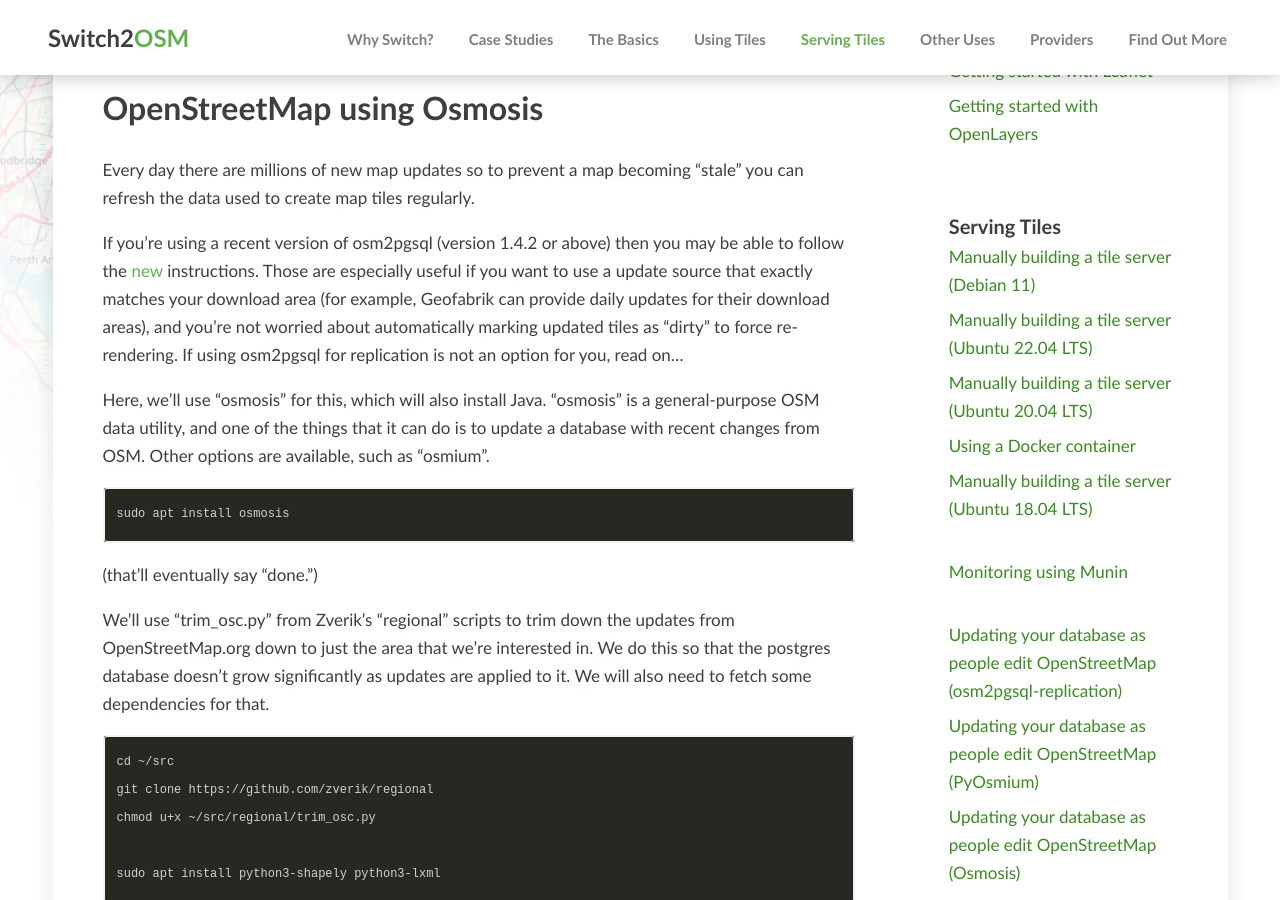
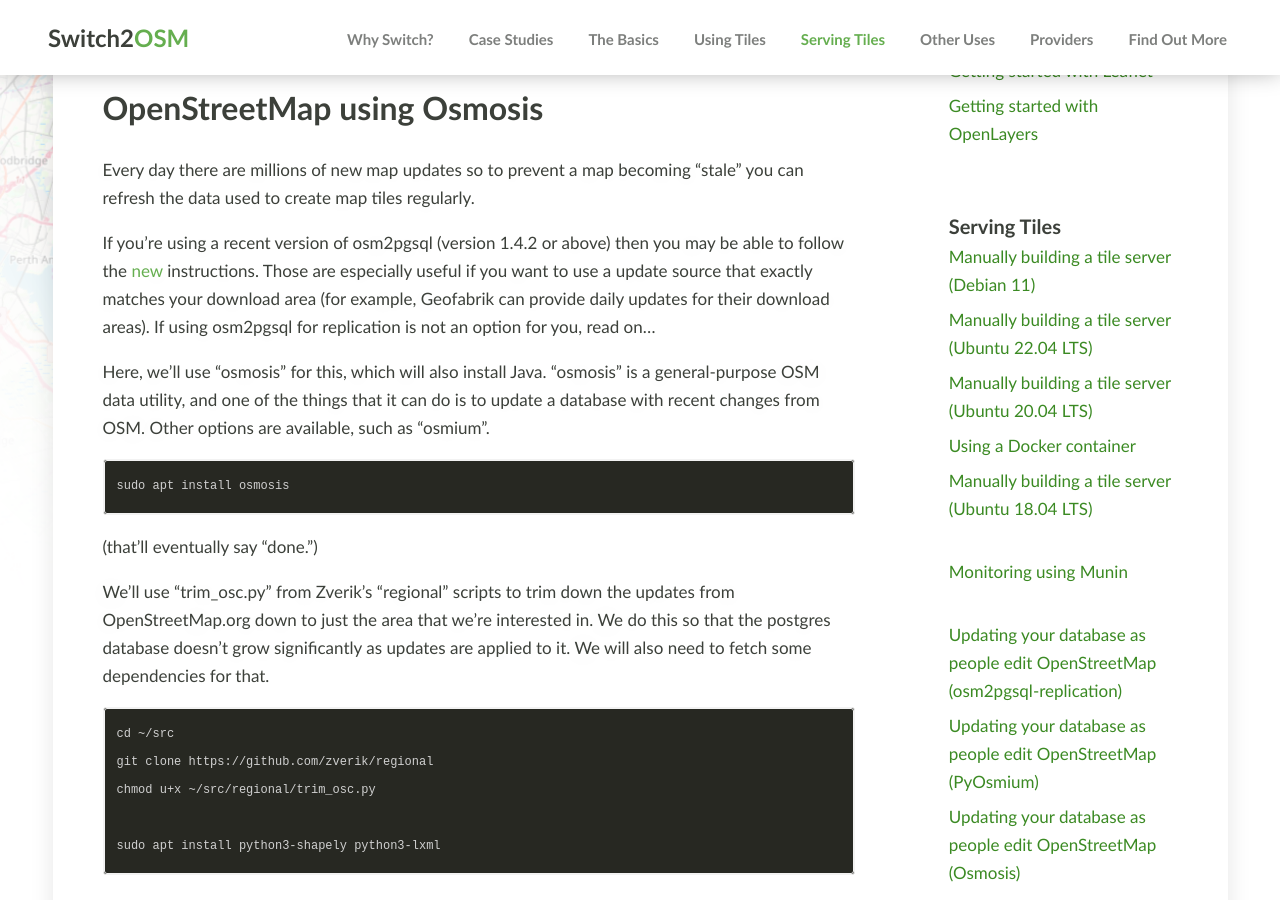
Before and after one commit to switch2osm/switch2osm, a Jekyll site: the page built from serving-tiles/updating-as-people-edit-osmosis.md, in a window 1280 px wide and 900 px high, scrolled down 306 px. Built offline with Jekyll 4.4.1, drawn with Linux system fonts in a browser that asks for light colours; comment, search, counter and statistics services are not loaded.

Commit message:
remove "and you’re not worried about ..." warning
I removed "and you’re not worried about automatically marking updated tiles as “dirty” to force re-rendering" from the "osmosis" instructions.  At the time I wrote that I hadn't got osm2pgsql-replication to handle dirty tiles at all because I hadn't yet identified the problem as https://github.com/openstreetmap/mod_tile/issues/286 .  With the instructions in place elsewhere in the switch2osm documentation there's no need for this caveat.

```diff
--- a/serving-tiles/updating-as-people-edit-osmosis.md
+++ b/serving-tiles/updating-as-people-edit-osmosis.md
@@ -8,7 +8,7 @@
 
 Every day there are millions of new map updates so to prevent a map becoming "stale" you can refresh the data used to create map tiles regularly.
 
-If you're using a recent version of osm2pgsql (version 1.4.2 or above) then you may be able to follow the [new](/serving-tiles/updating-as-people-edit-osm2pgsql-replication/) instructions.  Those are especially useful if you want to use a update source that exactly matches your download area (for example, Geofabrik can provide daily updates for their download areas), and you're not worried about automatically marking updated tiles as "dirty" to force re-rendering.  If using osm2pgsql for replication is not an option for you, read on...
+If you're using a recent version of osm2pgsql (version 1.4.2 or above) then you may be able to follow the [new](/serving-tiles/updating-as-people-edit-osm2pgsql-replication/) instructions.  Those are especially useful if you want to use a update source that exactly matches your download area (for example, Geofabrik can provide daily updates for their download areas).  If using osm2pgsql for replication is not an option for you, read on...
 
 Here, we'll use "osmosis" for this, which will also install Java.  "osmosis" is a general-purpose OSM data utility, and one of the things that it can do is to update a database with recent changes from OSM.  Other options are available, such as "osmium".
 
```
